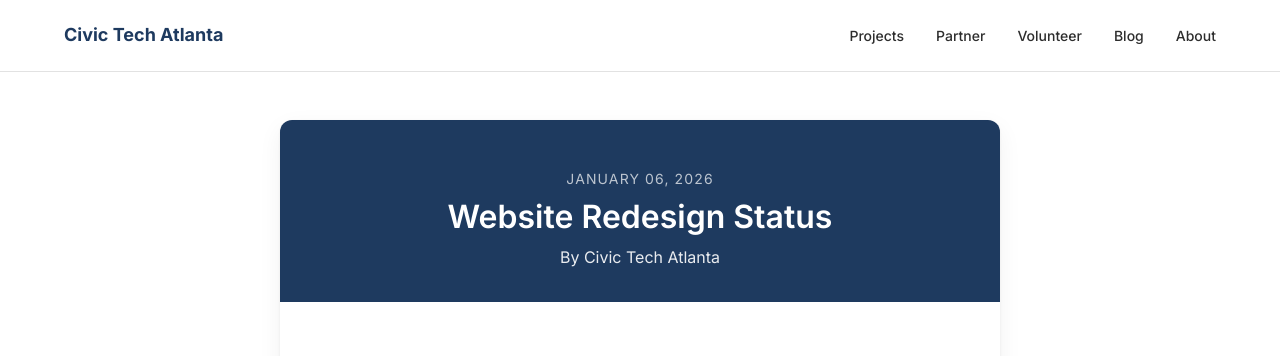
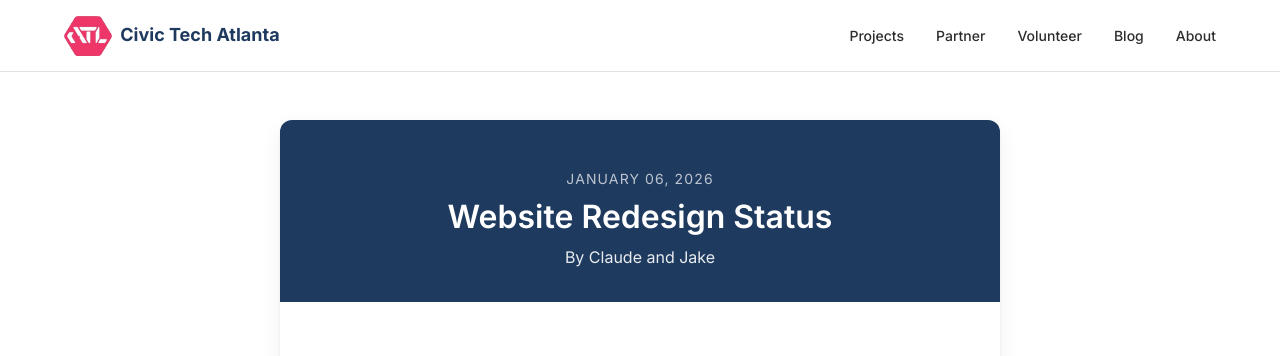
Before and after one commit to jakswa/cta-site-redesign, a Jekyll site: the page built from _posts/2026-01-06-welcome-to-our-new-site.md, in a window 1280 px wide. Shown: the top 356 px of the page. Built offline with Jekyll 4.4.1, drawn with Linux system fonts in a browser that asks for light colours.

Commit message:
Add logo badge and favicon
- Add civic-tech-badge.png to header with "Civic Tech Atlanta" text
- Generate favicon.ico from badge hexagon
- Add favicon link tag in head

🤖 Generated with [Claude Code](https://claude.com/claude-code)

Co-Authored-By: Claude Opus 4.5 <noreply@anthropic.com>

```diff
--- a/_includes/head.html
+++ b/_includes/head.html
@@ -1,6 +1,7 @@
 <meta charset="utf-8">
 <meta name="viewport" content="width=device-width, initial-scale=1">
 <title>{% if page.title %}{{ page.title }} | {% endif %}{{ site.title }}</title>
+<link rel="icon" href="{{ '/favicon.ico' | relative_url }}" type="image/x-icon">
 <meta name="description" content="{{ page.description | default: site.description }}">
 <link rel="stylesheet" href="{{ '/assets/css/style.css' | relative_url }}">
 <link rel="preconnect" href="https://fonts.googleapis.com">
--- a/_includes/header.html
+++ b/_includes/header.html
@@ -1,6 +1,7 @@
 <header class="site-header">
   <div class="container">
     <a href="{{ '/' | relative_url }}" class="site-logo">
+      <img src="{{ '/assets/images/civic-tech-badge.png' | relative_url }}" alt="" class="logo-image">
       <span class="logo-text">Civic Tech Atlanta</span>
     </a>
 
--- a/_posts/2026-01-06-welcome-to-our-new-site.md
+++ b/_posts/2026-01-06-welcome-to-our-new-site.md
@@ -2,7 +2,7 @@
 title: "Website Redesign Status"
 description: "Tracking progress on the Civic Tech Atlanta website redesign. Delete this post before launch."
 date: 2026-01-06
-author: Civic Tech Atlanta
+author: Claude and Jake
 image: /assets/images/hero-bg.jpg
 published: true
 ---
--- a/assets/css/style.css
+++ b/assets/css/style.css
@@ -198,6 +198,16 @@ section.alt {
 .site-logo:hover {
   color: var(--color-secondary);
   text-decoration: none;
+}
+
+.logo-image {
+  height: 40px;
+  width: auto;
+}
+
+.logo-text {
+  font-weight: 700;
+  font-size: var(--font-size-lg);
 }
 
 .nav-list {
```
Also changed, not shown: assets/images/civic-tech-badge.png (added), favicon.ico (added).
